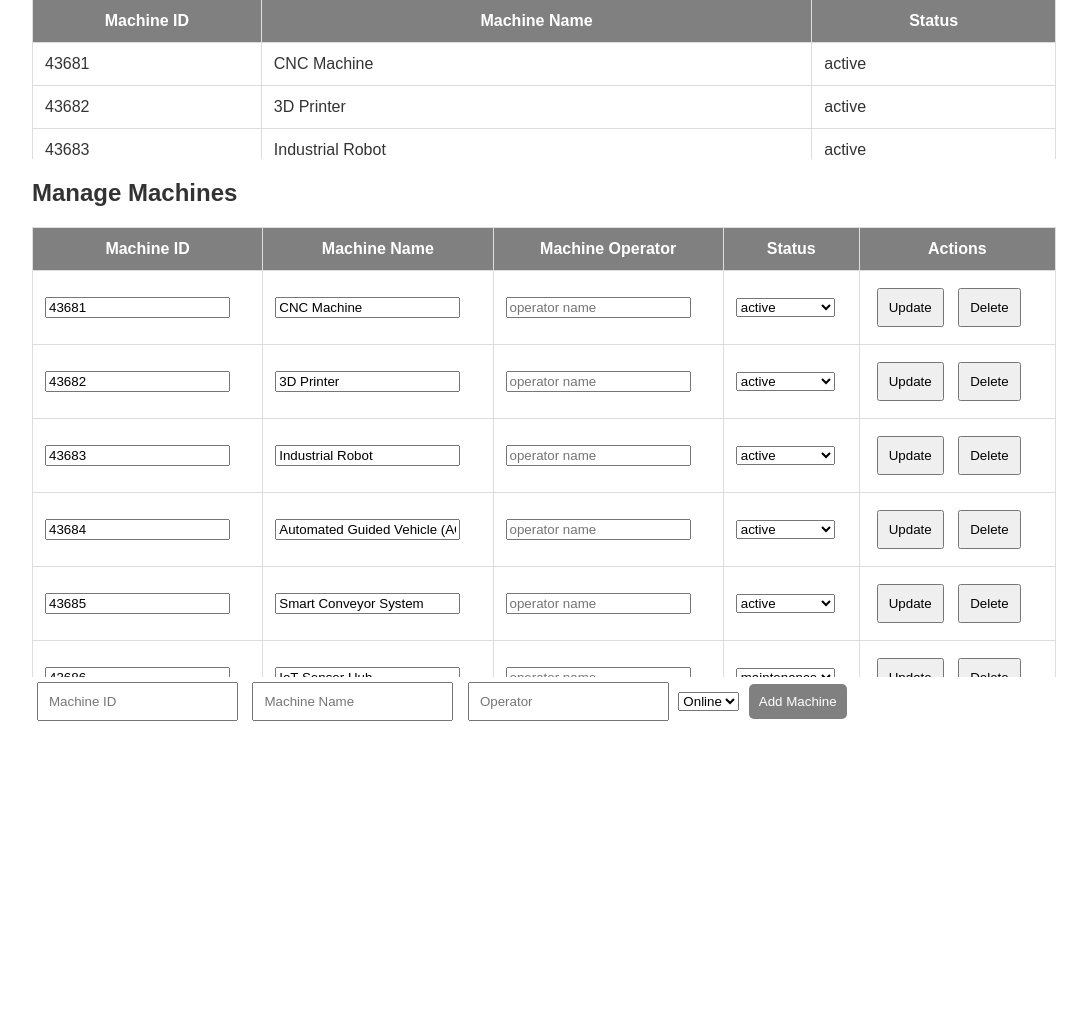
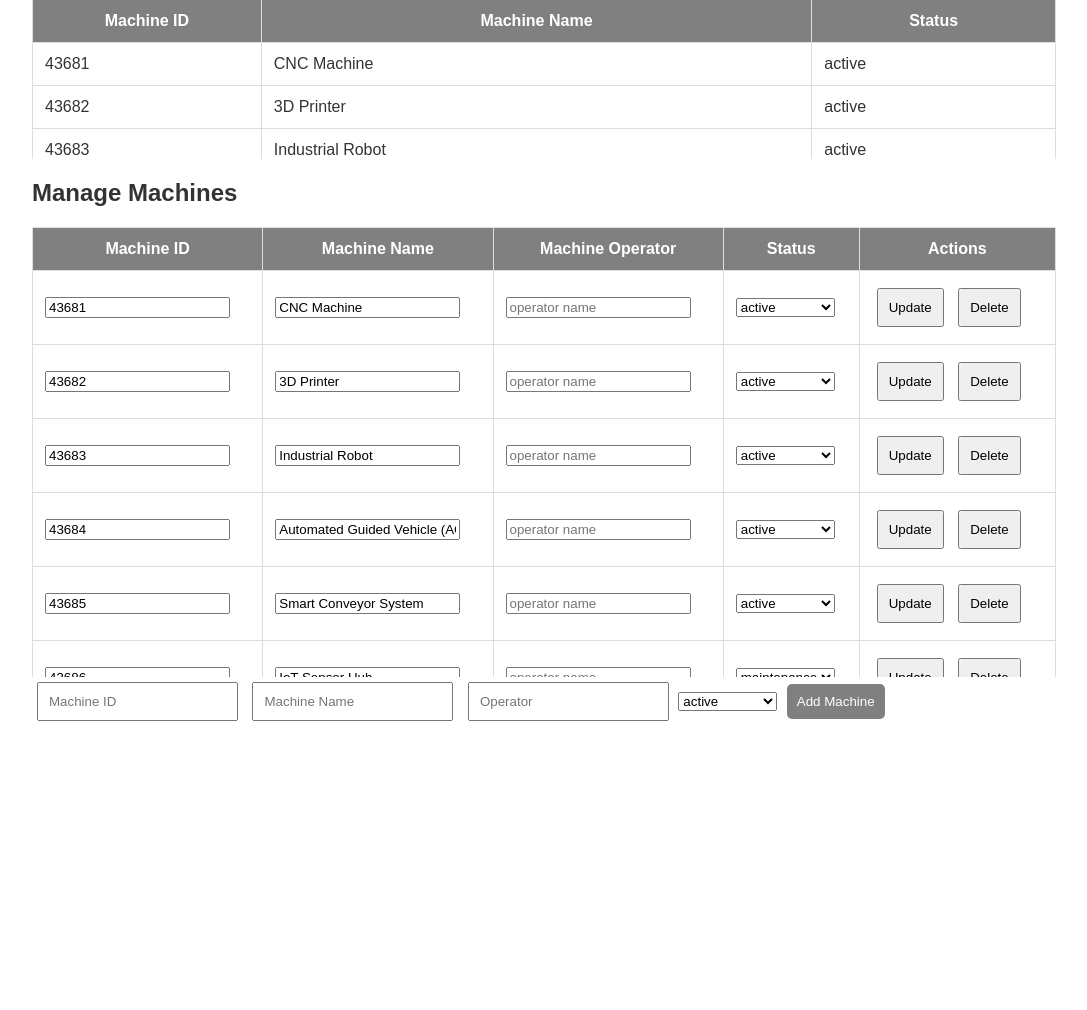
Before and after one commit to yanovator/Group22, a PHP site: page /MachineManagement.php in a window 1280 px wide. Shown: the part 147-1157 px from the top of the page, without its empty margins (96-1183 px from the left). Run offline with PHP 8.4, Linux system fonts and the light colour scheme.

Commit message:
Update MachineManagement.php

```diff
--- a/MachineManagement.php
+++ b/MachineManagement.php
@@ -107,8 +107,9 @@ fclose($csvFile);
             <input type="text" id="new-machine-name" placeholder="Machine Name" required>
             <input type="text" id="new-machine-op" placeholder="Operator" required>
             <select id="new-machine-status">
-                <option value="Online">Online</option>
-                <option value="Offline">Offline</option>
+                <option value="active">active</option>
+                <option value="idle">idle</option>
+                <option value="maintenance">maintenance</option>
             </select>
             <button type="button" id="add-machine-btn">Add Machine</button>
         </form>
```
